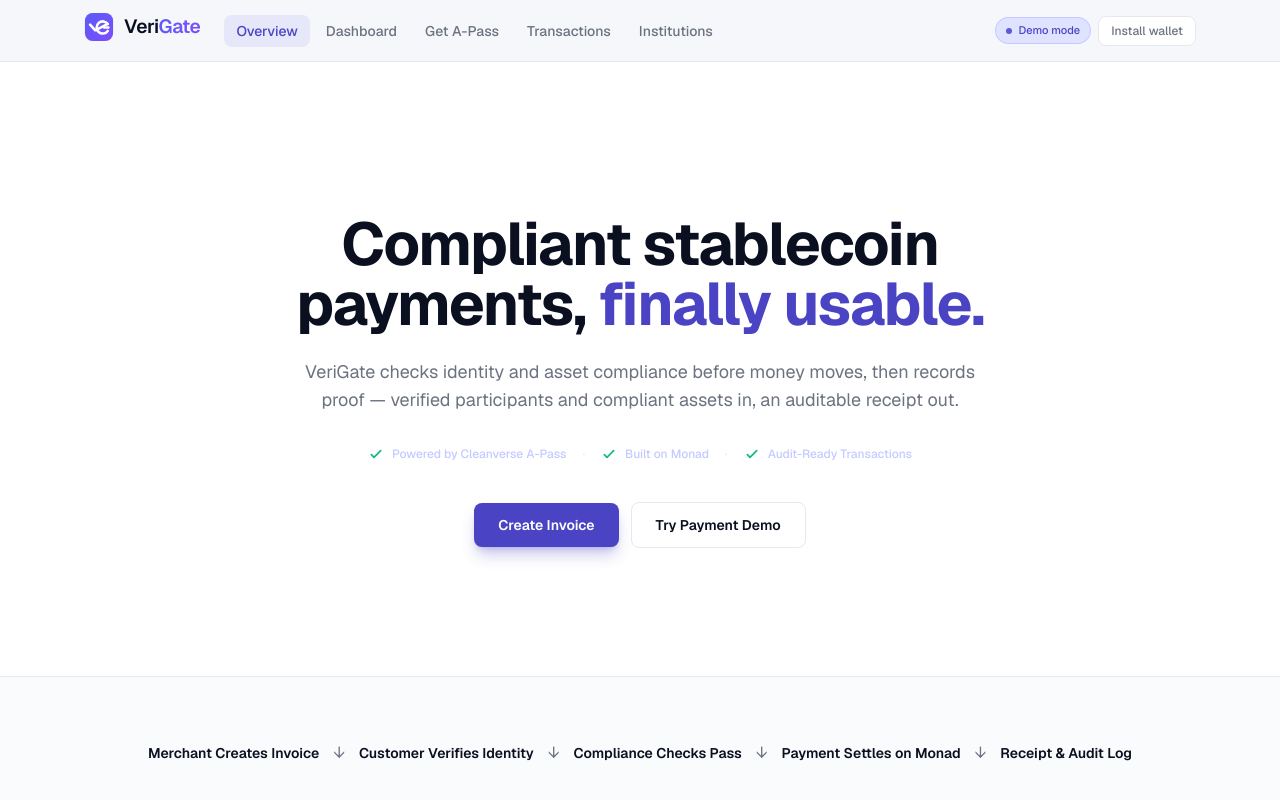
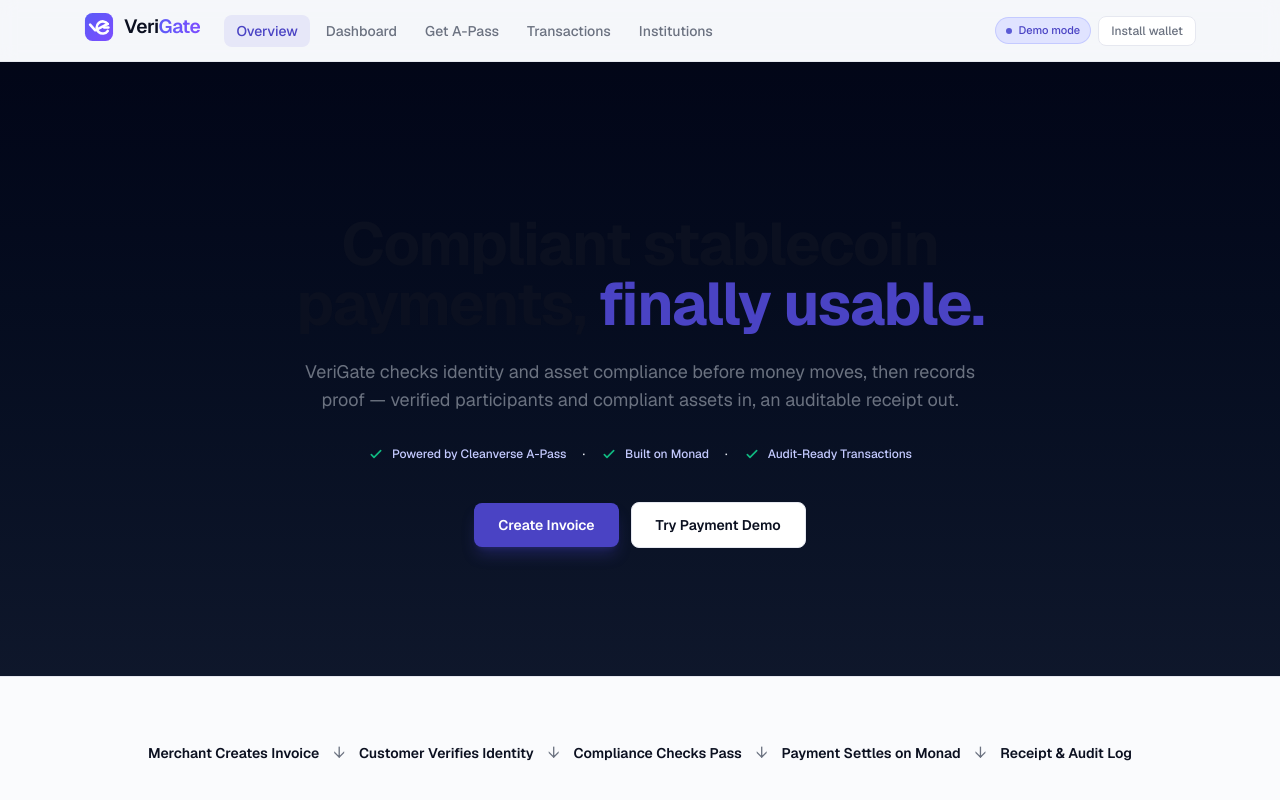
Before and after one commit to tweetbysobur/VeriGate-, a Next.js app: page / in a window 1280 px wide. Shown: the top 800 px of the page. Built offline with nearby package versions, Linux system fonts and the light colour scheme; no server answers.

Commit message:
design: update hero background to dark slate gradient to match design

```diff
--- a/app/page.tsx
+++ b/app/page.tsx
@@ -92,7 +92,7 @@
       <SiteHeader active="home" mode={mode} />
 
       {/* Hero */}
-      <section className="relative overflow-hidden bg-white pt-8 sm:pt-6">
+      <section className="relative overflow-hidden bg-gradient-to-b from-slate-950 to-slate-900 pt-8 sm:pt-6">
         <div className="mx-auto max-w-5xl px-5 py-20 text-center lg:py-32">
           <h1 className="mx-auto text-balance text-4xl font-bold tracking-tight text-foreground sm:text-5xl lg:text-6xl">
             Compliant stablecoin payments,{" "}
```
